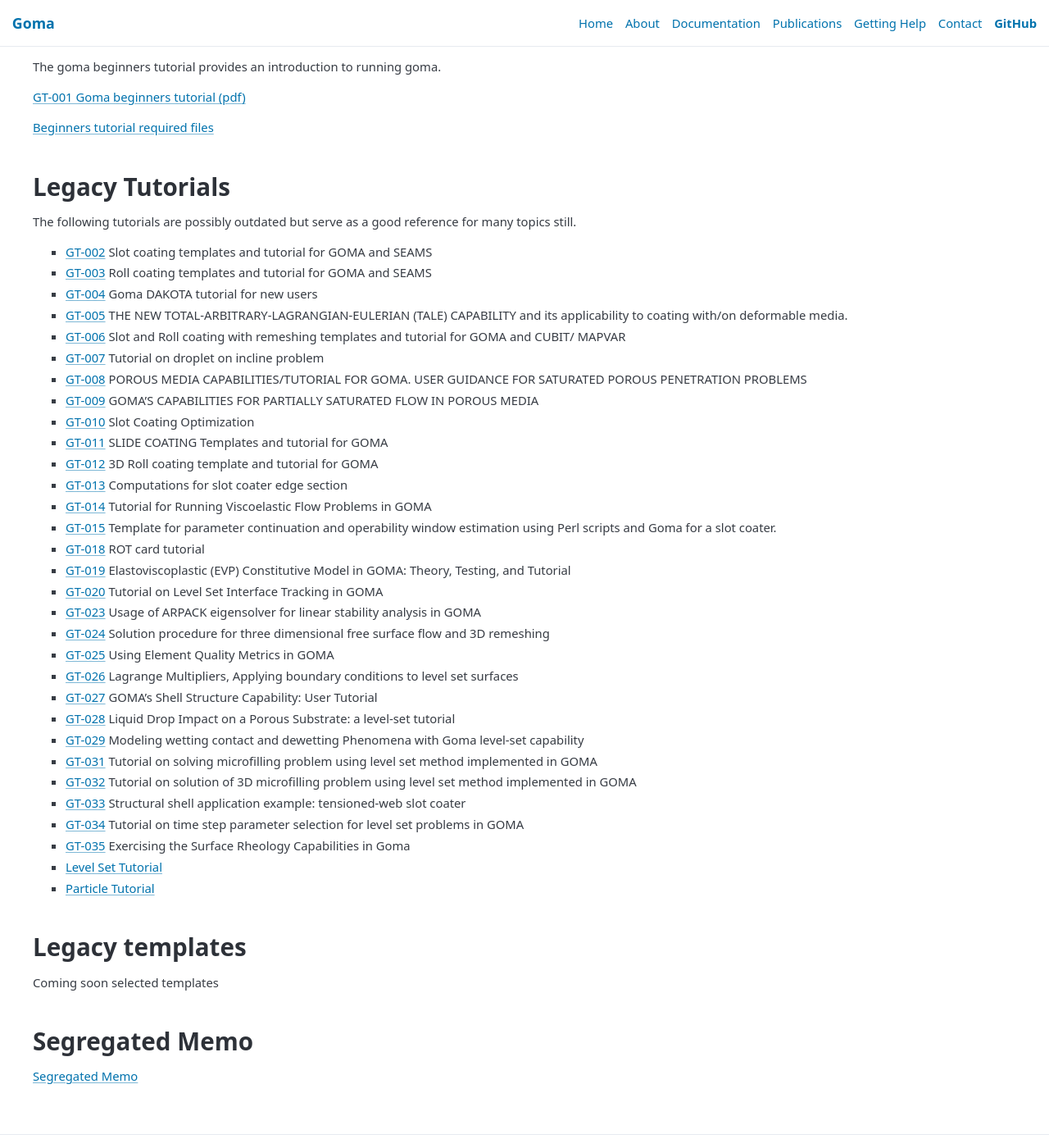
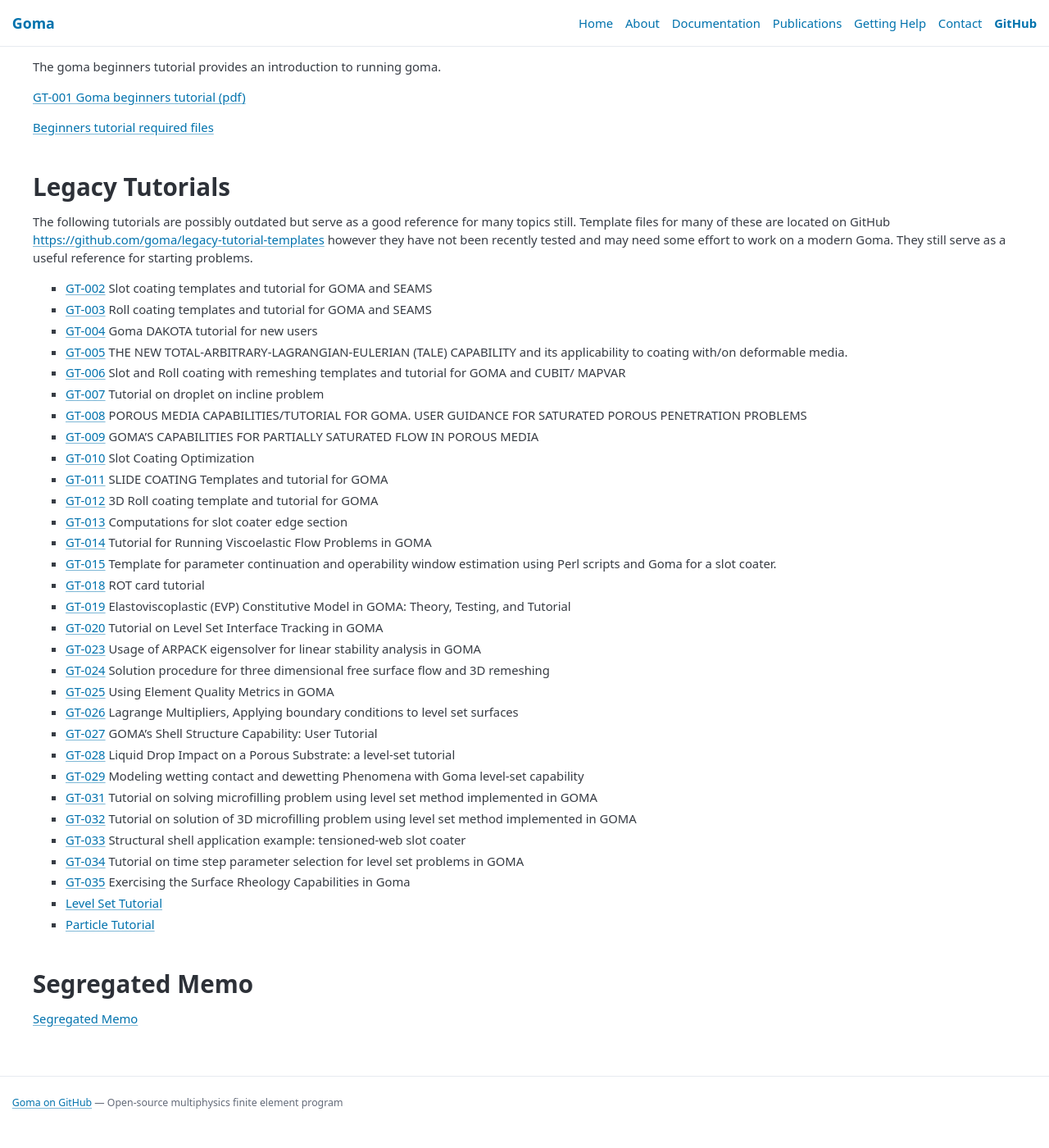
Before and after one commit to goma/goma.github.io, a Jekyll site: the page built from documentation.md, in a window 1280 px wide and 1400 px high, scrolled down 505 px. Shown: the whole window at 82% size. Built offline with Jekyll 4.4.1, drawn with Linux system fonts in a browser that asks for light colours; after the commit the page ends 1878 px from its top, so only the background shows below that.

Commit message:
add link to legacy tutorial templates

```diff
--- a/documentation.md
+++ b/documentation.md
@@ -31,7 +31,11 @@
 
 # Legacy Tutorials
 
-The following tutorials are possibly outdated but serve as a good reference for many topics still.
+The following tutorials are possibly outdated but serve as a good reference for
+many topics still. Template files for many of these are located on GitHub
+[https://github.com/goma/legacy-tutorial-templates](https://github.com/goma/legacy-tutorial-templates)
+however they have not been recently tested and may need some effort to work on a
+modern Goma. They still serve as a useful reference for starting problems.
 
 - [GT-002](/files/tutorials/GT-002_2018.pdf) Slot coating templates and tutorial for GOMA and SEAMS
 - [GT-003](/files/tutorials/GT-003_2018.pdf) Roll coating templates and tutorial for GOMA and SEAMS
@@ -70,9 +74,6 @@
 - [Level Set Tutorial](/files/tutorials/Level_Set_Tutorial_2018.pdf)
 - [Particle Tutorial](/files/tutorials/Particle_Tutorial_2018.pdf)
 
-# Legacy templates
-
-Coming soon selected templates
 
 # Segregated Memo
 
```
